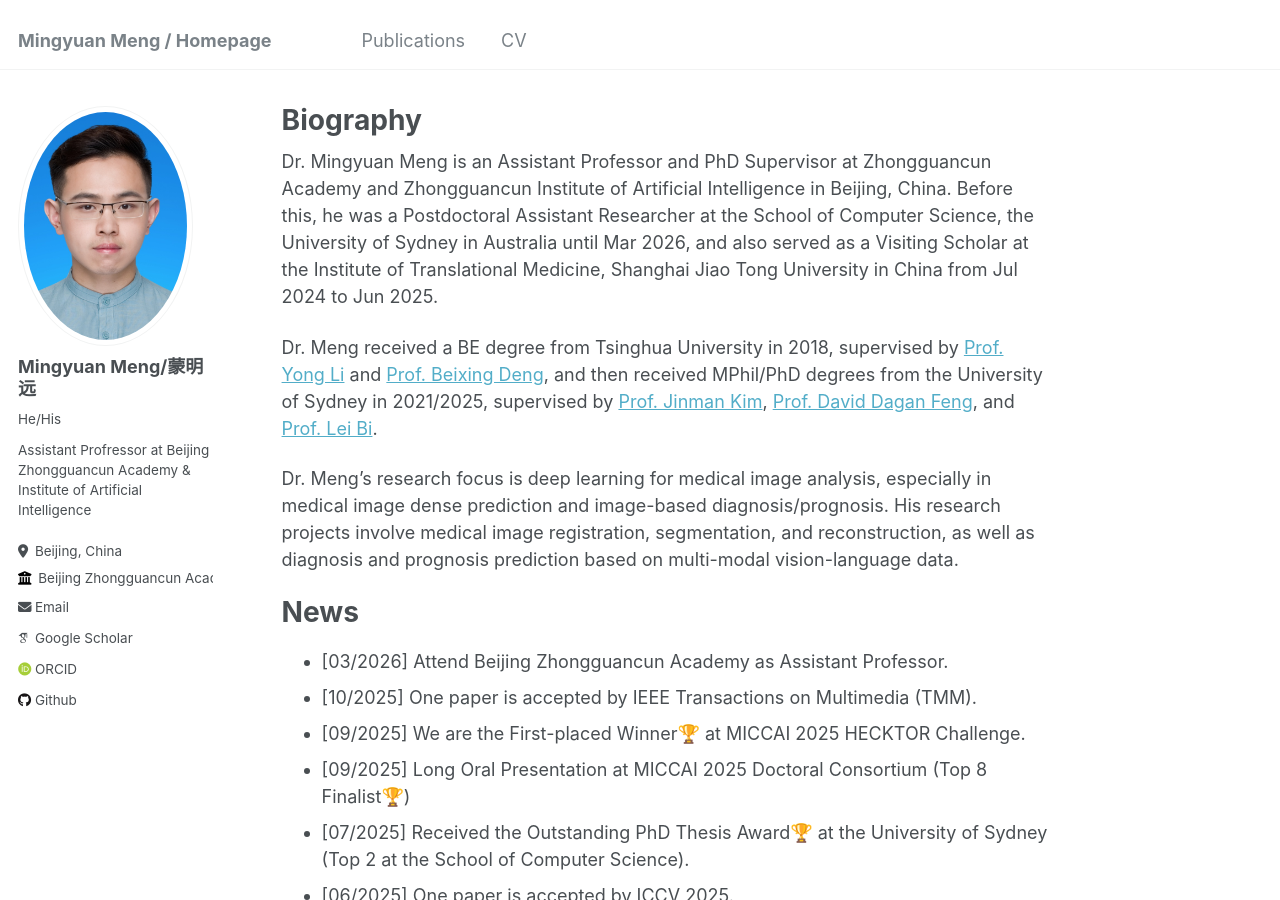
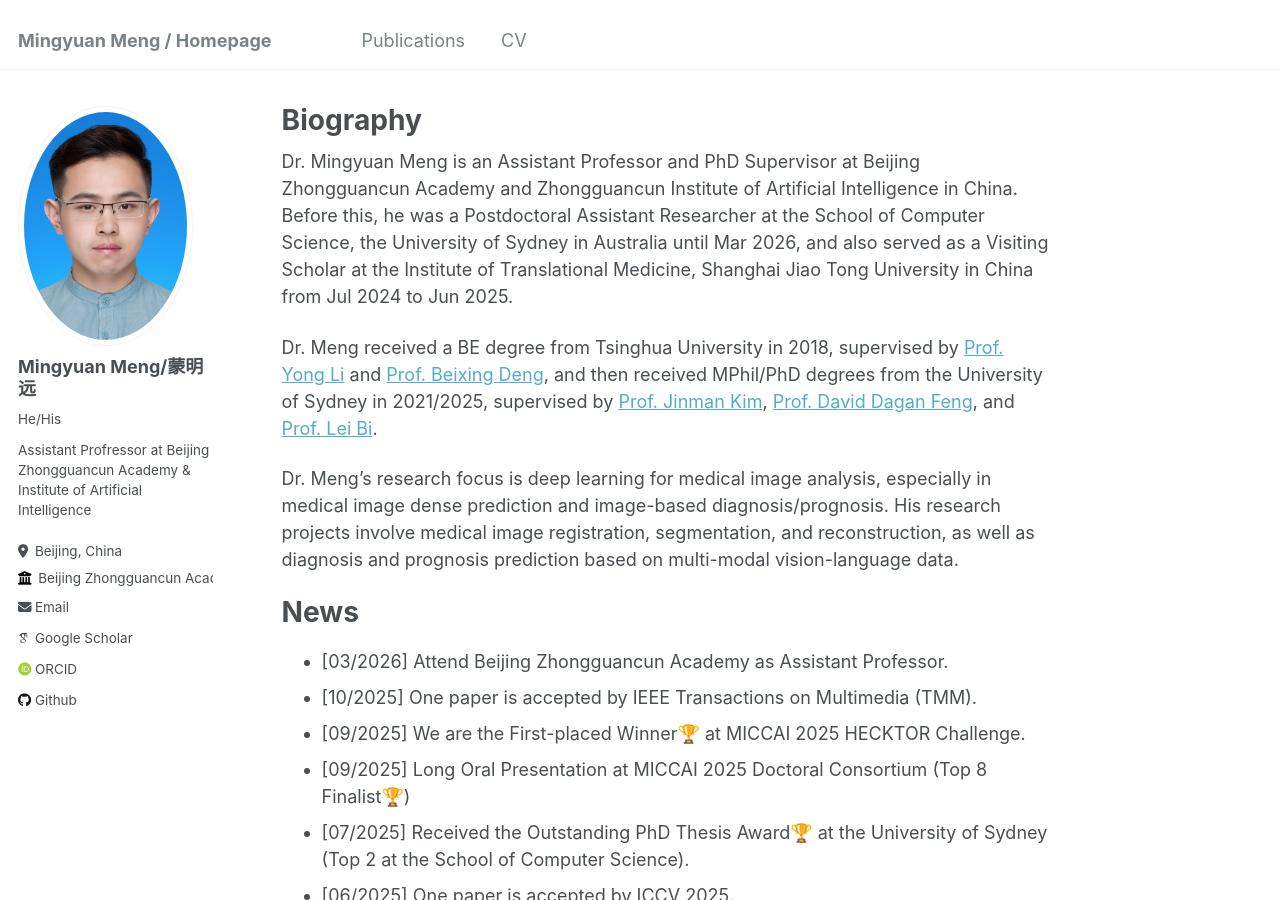
Before and after one commit to MungoMeng/mungomeng.github.io, a Jekyll site: the page built from _pages/about.md, in a window 1280 px wide and 900 px high. Built offline with Jekyll 4.4.1, drawn with Linux system fonts in a browser that asks for light colours; some web fonts are replaced.

```diff
--- a/_pages/about.md
+++ b/_pages/about.md
@@ -7,7 +7,7 @@ redirect_from:
   - /about.html
 ---
 
-Dr. Mingyuan Meng is an Assistant Professor and PhD Supervisor at Zhongguancun Academy and Zhongguancun Institute of Artificial Intelligence in Beijing, China. Before this, he was a Postdoctoral Assistant Researcher at the School of Computer Science, the University of Sydney in Australia until Mar 2026, and also served as a Visiting Scholar at the Institute of Translational Medicine, Shanghai Jiao Tong University in China from Jul 2024 to Jun 2025.
+Dr. Mingyuan Meng is an Assistant Professor and PhD Supervisor at Beijing Zhongguancun Academy and Zhongguancun Institute of Artificial Intelligence in China. Before this, he was a Postdoctoral Assistant Researcher at the School of Computer Science, the University of Sydney in Australia until Mar 2026, and also served as a Visiting Scholar at the Institute of Translational Medicine, Shanghai Jiao Tong University in China from Jul 2024 to Jun 2025.
 
 Dr. Meng received a BE degree from Tsinghua University in 2018, supervised by [Prof. Yong Li](https://scholar.google.com/citations?user=kmgzPeQAAAAJ) and [Prof. Beixing Deng](https://web.ee.tsinghua.edu.cn/dengbeixing/en/index.htm), and then received MPhil/PhD degrees from the University of Sydney in 2021/2025, supervised by [Prof. Jinman Kim](https://www.sydney.edu.au/engineering/about/our-people/academic-staff/jinman-kim.html), [Prof. David Dagan Feng](https://scholar.google.com/citations?user=89py58oAAAAJ), and [Prof. Lei Bi](http://lei.bi/).
 
```
